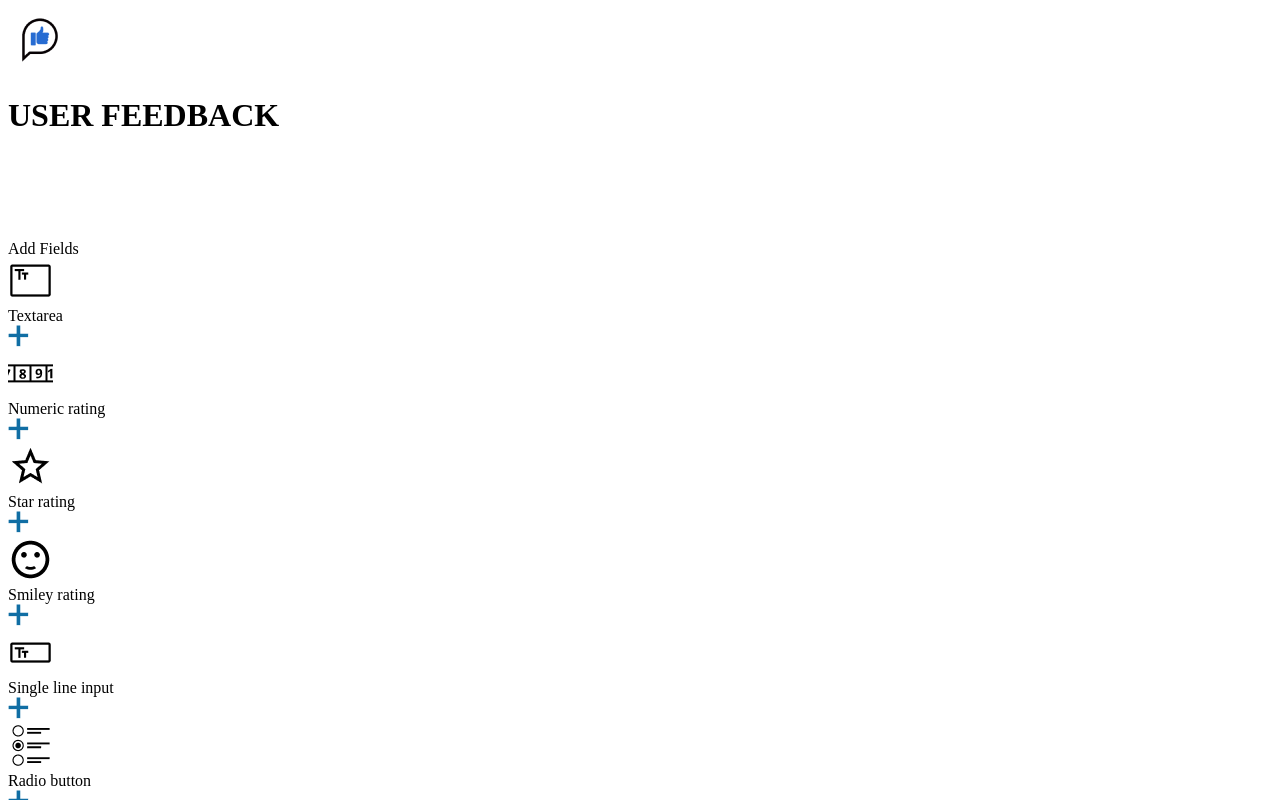
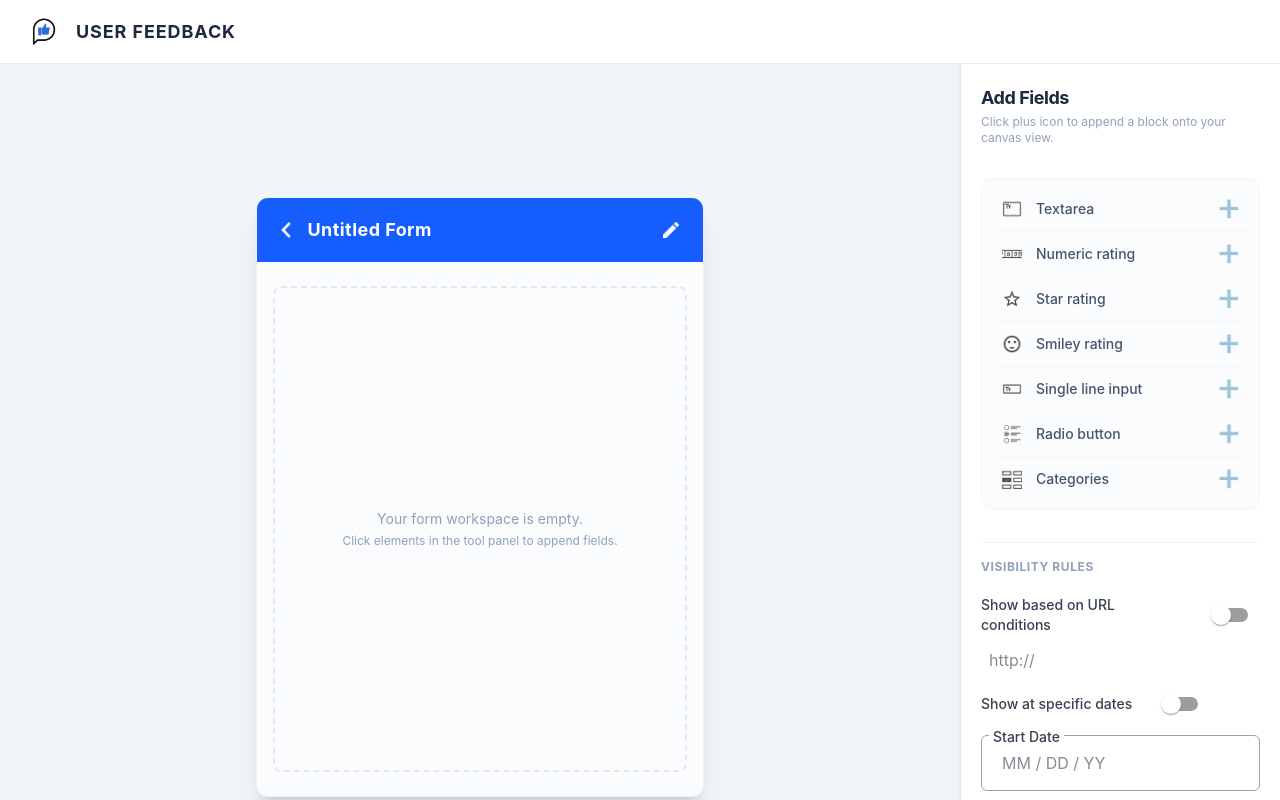
Before and after one commit to shisuime/Feedback-Form-Generator, a React (Vite) app: page /formGeneration in a window 1280 px wide. Shown: the top 800 px of the page. Built offline with nearby package versions, Linux system fonts and the light colour scheme.

Commit message:
styling adjustments

```diff
--- a/src/components/AdminPanelComponent/AdminPanelComponent.jsx
+++ b/src/components/AdminPanelComponent/AdminPanelComponent.jsx
@@ -1,12 +1,17 @@
 import { Outlet } from "react-router-dom";
 import TitleBar from "../TitleBar/TitleBar.jsx";
 
-
 const AdminPanelComponent = () => {
   return (
-    <div className="flex flex-col justify-center h-screen">
+    // min-h-screen gives a full-viewport base, flex-col stacks the header and content
+    // pt-16 creates safe padding for the fixed TitleBar so child content isn't covered
+    <div className="min-h-screen flex flex-col pt-16 bg-slate-50 text-slate-900 antialiased">
       <TitleBar />
-      <Outlet />
+
+      {/* flex-1 lets the main viewport grow dynamically, min-h-0 prevents accidental flex breaks */}
+      <main className="flex-1 flex flex-col min-h-0">
+        <Outlet />
+      </main>
     </div>
   );
 };
--- a/src/components/CategoryFields/CategoryFields.jsx
+++ b/src/components/CategoryFields/CategoryFields.jsx
@@ -14,7 +14,6 @@ import SmileRating from "../SmileRating/SmileRating";
 import RadioButton from "../RadioButton/RadioButton";
 import ToggleableInput from "../../common/ToggleableInput/ToggleableInput";
 
-
 const CategoryFields = () => {
   const fieldConfigStateHandler = useAppStore((state) => state.fieldConfigStateHandler);
   const setFieldConfigType = useAppStore((state) => state.setFieldConfigType);
@@ -25,88 +24,59 @@ const setdataFromFields = useAppStore((state) => state.setdataFromFields);
     fieldConfigStateHandler();
     setFieldConfigType(name, component);
   };
-  // done styling
+
   const categoriesArray = [
-    {
-      name: "Textarea",
-      object: textArea,
-      component: (
-        <TextArea value={dataFromFields} setValue={setdataFromFields} />   // done styling
-      ),
-    },
-    {
-      name: "Numeric rating",
-      object: numericRating,
-      component: <NumericRating />,   // done styling
-    },
-    {
-      name: "Star rating",
-      object: star,
-      component: <StarRating />,  // done styling
-    },
-    {
-      name: "Smiley rating",
-      object: smile,
-      component: <SmileRating />,  // done styling
-    },
-    {
-      name: "Single line input",
-      object: singleLine,
-      component: <TextArea />,   // done styling
-    },
-    {
-      name: "Radio button",
-      object: radioButton,
-      component: <RadioButton />, // done styling
-    },
-    {
-      name: "Categories",
-      object: categories,
-      component: <RadioButton />, // done styling
-    },
+    { name: "Textarea", object: textArea, component: <TextArea value={dataFromFields} setValue={setdataFromFields} /> },
+    { name: "Numeric rating", object: numericRating, component: <NumericRating /> },
+    { name: "Star rating", object: star, component: <StarRating /> },
+    { name: "Smiley rating", object: smile, component: <SmileRating /> },
+    { name: "Single line input", object: singleLine, component: <TextArea /> },
+    { name: "Radio button", object: radioButton, component: <RadioButton /> },
+    { name: "Categories", object: categories, component: <RadioButton /> },
   ];
 
   return (
-    <div className="flex flex-col px-10 gap-10 h-full relative z-10">
+    <div className="flex flex-col space-y-8 relative z-10">
 
-      {/* Header */}
-      <div className="text-2xl font-semibold pt-5">
-        Add Fields
+      {/* Title Section */}
+      <div>
+        <h3 className="text-lg font-bold text-slate-800 tracking-tight">Add Fields</h3>
+        <p className="text-xs text-slate-400 mt-0.5">Click plus icon to append a block onto your canvas view.</p>
       </div>
 
-      {/* Categories */}
-      <div className="flex flex-col gap-8">
+      {/* Row Element Categories Listing Field Wraps */}
+      <div className="flex flex-col border border-slate-100 rounded-xl bg-slate-50/50 p-2 divide-y divide-slate-100/70">
         {categoriesArray.map((e) => (
           <div
             key={e.name}
-            className="flex justify-between items-center"
+            className="flex justify-between items-center p-3 hover:bg-white rounded-lg transition duration-150 group"
           >
-            <div className="flex items-center gap-4">
+            <div className="flex items-center gap-3.5">
               <img
                 src={e.object}
                 alt={e.name}
-                className="w-[22.25px] h-[22.25px]"
+                className="w-5 h-5 opacity-70 group-hover:opacity-100 transition-opacity"
               />
-              <div className="text-sm font-medium">
+              <span className="text-sm font-medium text-slate-600 group-hover:text-slate-900 transition-colors">
                 {e.name}
-              </div>
+              </span>
             </div>
 
             <img
               src={strictPlus}
               alt="plus"
-              onClick={() =>
-                plusButtonHandler(e.name, e.component)
-              }
-              className="w-[22.25px] h-[22.25px] cursor-pointer hover:scale-110 transition-transform duration-200"
+              onClick={() => plusButtonHandler(e.name, e.component)}
+              className="w-5 h-5 cursor-pointer opacity-40 hover:opacity-100 hover:scale-115 transition-all duration-150"
             />
           </div>
         ))}
       </div>
 
-      {/* Visibility Logic */}
-      <div className="flex flex-col gap-5 w-full">
+      {/* System Logic Display Parameter Section Blocks Layout */}
+      <div className="pt-4 border-t border-slate-100 flex flex-col gap-4 w-full">
+        <h4 className="text-xs font-bold uppercase tracking-wider text-slate-400 mb-1">Visibility Rules</h4>
 
+        <div className="space-y-3">
           <ToggleableInput
             placeholder="http://"
             type="type2"
@@ -133,6 +103,7 @@ const setdataFromFields = useAppStore((state) => state.setdataFromFields);
           />
         </div>
       </div>
+    </div>
   );
 };
 
--- a/src/components/FieldConfig/FieldConfig.jsx
+++ b/src/components/FieldConfig/FieldConfig.jsx
@@ -2,21 +2,16 @@ import backBlack from "../../assets/backBlack.png";
 import useAppStore from "../../store/appStore";
 
 const FieldConfig = () => {
- // Pull each property individually for stable references
   const fieldConfigState = useAppStore((state) => state.fieldConfigState);
   const fieldConfigStateHandler = useAppStore((state) => state.fieldConfigStateHandler);
   const fieldConfigType = useAppStore((state) => state.fieldConfigType);
   const setFieldData = useAppStore((state) => state.setFieldData);
   const dataFromFields = useAppStore((state) => state.dataFromFields);
-// const addField = useAppStore((state) => state.addField); // You'll likely need this new action too
 
   if (!fieldConfigState) return null;
 
   const generateRandomId = (length = 8) => {
-    return (
-      "id_" +
-      Math.random().toString(36).replace(/^.{2}/, "").slice(0, length)
-    );
+    return "id_" + Math.random().toString(36).replace(/^.{2}/, "").slice(0, length);
   };
 
   const saveBtnHandler = (name, label) => {
@@ -25,50 +20,46 @@ const dataFromFields = useAppStore((state) => state.dataFromFields);
     fieldConfigStateHandler();
   };
 
-  const cancelHandler = () => {
-    fieldConfigStateHandler();
-  };
+  return (
+    // Fixed container bounding context safely matches exact dimensions inside the parent container shell
+    <div className="absolute inset-0 bg-white z-30 flex flex-col justify-between shadow-xl animate-in slide-in-from-right duration-200">
+      dasgrthfyjukilj
+      {/* Content Scroller Layout */}
+      <div className="flex-1 overflow-y-auto p-5 space-y-6">
 
-  return (
-    <div className="absolute top-0 right-0 h-full w-full bg-white shadow-[-4px_0_8px_rgba(0,0,0,0.1)] z-30 flex flex-col gap-8">
-
-      {/* Header */}
-      <div className="pt-3 pl-3 flex items-center gap-3">
+        {/* Header navigation bar layout */}
+        <div className="flex items-center gap-3 pb-4 border-b border-slate-100">
           <img
             src={backBlack}
             alt="back"
             onClick={fieldConfigStateHandler}
-          className="cursor-pointer"
+            className="cursor-pointer p-1 hover:bg-slate-100 rounded-full transition duration-150"
           />
-        <div className="font-medium text-gray-700">
-          Back to Add Fields
+          <span className="font-semibold text-sm text-slate-700">
+            Back to Fields Drawer
+          </span>
+        </div>
+
+        {/* Form Generation Component Injector Section Container */}
+        <div className="bg-slate-50/60 p-4 rounded-lg border border-slate-100">
+          <h4 className="text-xs font-bold uppercase tracking-wider text-slate-400 mb-3">Field Options</h4>
+          {fieldConfigType?.component}
         </div>
       </div>
 
-      {/* Body */}
-      <div className="pl-5 flex flex-col gap-3">
-        {fieldConfigType?.component}
-      </div>
-
-      {/* Buttons */}
-      <div className="mt-auto pl-5 pb-6 flex gap-4">
+      {/* Persistent Sticky Bottom Action Toolbar Panel Control Blocks */}
+      <div className="p-4 bg-slate-50 border-t border-slate-200/80 flex items-center justify-end gap-3 shrink-0">
         <button
-          onClick={() =>
-            saveBtnHandler(
-              fieldConfigType?.name,
-              dataFromFields?.inputData
-            )
-          }
-          className="h-10.5 w-20.5 bg-white rounded-md shadow-md font-semibold hover:shadow-lg transition"
+          onClick={fieldConfigStateHandler}
+          className="h-10 px-4 bg-white border border-slate-200 text-slate-600 rounded-lg text-xs font-bold uppercase tracking-wider hover:bg-slate-100 transition shadow-xs cursor-pointer"
         >
-          SAVE
+          Cancel
         </button>
-
         <button
-          onClick={cancelHandler}
-          className="h-10.5 w-20.5 bg-white rounded-md shadow-md font-semibold hover:shadow-lg transition"
+          onClick={() => saveBtnHandler(fieldConfigType?.name, dataFromFields?.inputData)}
+          className="h-10 px-5 bg-blue-600 text-white rounded-lg text-xs font-bold uppercase tracking-wider hover:bg-blue-700 transition shadow-sm cursor-pointer"
         >
-          CANCEL
+          Save Field
         </button>
       </div>
     </div>
--- a/src/components/Form/Form.jsx
+++ b/src/components/Form/Form.jsx
@@ -13,7 +13,6 @@ import {
 const Form = () => {
   const navigate = useNavigate();
 
-  // Stable selectors (one per line)
   const formName = useAppStore((state) => state.formName);
   const modalStateHandler = useAppStore((state) => state.modalStateHandler);
   const setSaveAndpublishBtnState = useAppStore((state) => state.setSaveAndpublishBtnState);
@@ -33,33 +32,45 @@ const Form = () => {
     const oldIndex = formElements.findIndex((e) => e.id === active.id);
     const newIndex = formElements.findIndex((e) => e.id === over.id);
 
-    // Update the store directly
     setFormElements(arrayMove(formElements, oldIndex, newIndex));
   };
 
   return (
-    <div className="h-188 w-125 ml-87.5 rounded-md bg-white shadow-lg flex flex-col">
+    // Max width and responsive margins simulate a clean floating tablet/form canvas
+    <div className="w-full max-w-md h-[75vh] min-h-[500px] rounded-xl bg-white shadow-xl flex flex-col border border-slate-200/60 overflow-hidden">
+
       {/* Header */}
-      <div className="h-18.5 bg-[#5578f4] flex items-center gap-4 px-8 rounded-t-md">
+      <div className="h-16 bg-blue-600 flex items-center justify-between px-6 shrink-0">
+        <div className="flex items-center gap-4">
           <img
             src={back}
             alt="back"
             onClick={backButtonHandler}
-          className="h-5 w-[12.35px] cursor-pointer hover:opacity-80 transition"
+            className="h-4 w-auto cursor-pointer hover:scale-110 active:opacity-70 transition-transform duration-150"
           />
-        <div className="text-white font-bold text-2xl">{formName}</div>
+          <h2 className="text-white font-bold text-lg tracking-wide truncate max-w-[240px]">
+            {formName || "Untitled Form"}
+          </h2>
+        </div>
         <img
           src={edit}
           alt="edit"
           onClick={modalStateHandler}
-          className="h-4.5 w-4.5 cursor-pointer hover:opacity-80 transition"
+          className="h-4 w-4 cursor-pointer hover:scale-110 active:opacity-70 transition-transform duration-150 brightness-0 invert"
         />
       </div>
 
-      {/* Fields Area */}
-      <div className="flex-1 flex flex-col items-center gap-5 pt-4 pb-4 overflow-y-auto scrollbar-hide">
+      {/* Fields Workspace Area */}
+      <div className="flex-1 bg-slate-50/50 px-4 py-6 overflow-y-auto space-y-4">
         <DndContext onDragEnd={handleDragEnd} collisionDetection={closestCorners}>
           <SortableContext items={formElements} strategy={verticalListSortingStrategy}>
+            {formElements.length === 0 ? (
+              <div className="h-full flex flex-col items-center justify-center text-center p-6 border-2 border-dashed border-slate-200 rounded-lg text-slate-400">
+                <p className="text-sm">Your form workspace is empty.</p>
+                <p className="text-xs mt-1 text-slate-400">Click elements in the tool panel to append fields.</p>
+              </div>
+            ) : (
+              <div className="flex flex-col gap-4">
                 {formElements.map((e) => (
                   <TestComponent
                     key={e.id}
@@ -68,6 +79,8 @@ const Form = () => {
                     deleteFunc={() => deleteField(e.id)}
                   />
                 ))}
+              </div>
+            )}
           </SortableContext>
         </DndContext>
       </div>
--- a/src/components/FormGeneration/FormGeneration.jsx
+++ b/src/components/FormGeneration/FormGeneration.jsx
@@ -1,9 +1,8 @@
-
-import CategoryFields from "../CategoryFields/CategoryFields"
+import CategoryFields from "../CategoryFields/CategoryFields";
 import Modal from "../../common/Modal/Modal";
 import EditFeedbackTitlePopUp from "../EditFeedbackTitlePopUp/EditFeedbackTitlePopUp";
 import FieldConfig from "../FieldConfig/FieldConfig";
-import Form from "../Form/Form"
+import Form from "../Form/Form";
 
 const FormGeneration = () => {
   return (
@@ -13,20 +12,33 @@ const FormGeneration = () => {
         <EditFeedbackTitlePopUp />
       </Modal>
 
-      <div className="h-[calc(100vh-64px)] w-full flex relative">
 
-        {/* Canvas */}
-        <div className="h-full w-[80%] bg-[#f3f3f3] overflow-auto flex items-center justify-center">
-          {/* done styling */}
+      {/* Main workspace shell filling remaining screen real estate seamlessly */}
+      {/* flex-1 lets this grow to fill the screen below the TitleBar, min-h-0 freezes the height boundary */}
+      <div className="flex-1 w-full flex relative min-h-0 overflow-hidden">
+
+        {/* Canvas Area (Left Side) */}
+        {/* Removing h-full and using flex-1 with min-h-0 lets the container handle its own scrollable viewport perfectly */}
+        <div className="flex-1 min-h-0 bg-slate-100 overflow-y-auto flex items-center justify-center p-8">
+          <div className="w-full max-w-4xl flex items-center justify-center">
             {/*--------------------- need arch design in store --------------------------------*/}
-          <Form />
+            <Form />
+          </div>
         </div>
 
-        {/* Tools Panel */}
-        <div className="h-full w-[20%] bg-white shadow-[-4px_0_8px_rgba(0,0,0,0.1)] relative z-10">
-          <FieldConfig /> {/* done styling */}
-          <CategoryFields /> {/* done styling */}
-        </div>
+        {/* Tools Panel Sidebar (Right Side) */}
+        {/* shrink-0 ensures the sidebar maintains its exact width; min-h-0 clamps the viewport height */}
+        <aside className="w-80 min-h-0 bg-white border-l border-slate-200 flex flex-col relative z-10 shrink-0 shadow-sm">
+          {/* Scrollable area inside the panel so configurations never overflow the viewport */}
+          <div className="flex-1 overflow-y-auto divide-y divide-slate-100 min-h-0">
+            {/* <div className="p-5">
+              <FieldConfig />
+            </div> */}
+            <div className="p-5">
+              <CategoryFields />
+            </div>
+          </div>
+        </aside>
 
       </div>
     </>
--- a/src/components/FormsPanel/FormsPanel.jsx
+++ b/src/components/FormsPanel/FormsPanel.jsx
@@ -1,5 +1,4 @@
-
-import CreateFeedbackPopUp from "../CreateFeedbackPopUp/CreateFeedbackPopUp"
+import CreateFeedbackPopUp from "../CreateFeedbackPopUp/CreateFeedbackPopUp";
 import CreateForm from "../CreateForm/CreateForm";
 import Modal from "../../common/Modal/Modal";
 
@@ -7,10 +6,27 @@ const FormsPanel = () => {
   return (
     <>
       <Modal>
-        <CreateFeedbackPopUp/>
+        <CreateFeedbackPopUp />
       </Modal>
-      <div className="flex flex-wrap gap-20 pt-30 pl-7.5 bg-[#f3f3f3] cursor-pointer relative h-screen">
-        <CreateForm />
+
+      {/* Fills remaining screen space seamlessly with vertical scrolling enabled for a growing list of forms */}
+      <div className="flex-1 bg-slate-50 p-6 md:p-10 overflow-y-auto">
+        <div className="max-w-7xl mx-auto">
+
+          {/* Dashboard Header Section */}
+          <div className="mb-8">
+            <h1 className="text-2xl font-bold text-slate-900 tracking-tight">Feedback Forms</h1>
+            <p className="text-sm text-slate-500 mt-1">
+              Create new feedback templates or manage your existing forms.
+            </p>
+          </div>
+
+          {/* Form Cards Grid */}
+          <div className="flex flex-wrap gap-6 items-start">
+            <CreateForm />
+          </div>
+
+        </div>
       </div>
     </>
   );
--- a/src/components/TitleBar/TitleBar.jsx
+++ b/src/components/TitleBar/TitleBar.jsx
@@ -3,31 +3,31 @@ import useAppStore from "../../store/appStore";
 
 const TitleBar = () => {
   // Pull the value directly from the state
-const saveAndpublishBtnState = useAppStore((state) => state.saveAndpublishBtnState);
+  const saveAndpublishBtnState = useAppStore((state) => state.saveAndpublishBtnState);
 
   return (
-    <div className="fixed top-0 left-0 w-full h-16 bg-white flex items-center justify-between shadow-md z-10">
+    <div className="fixed top-0 left-0 w-full h-16 bg-white flex items-center justify-between border-b border-slate-200/80 px-4 md:px-6 z-50">
 
       {/* Left Section */}
-      <div className="flex items-center gap-2.5 h-16">
+      <div className="flex items-center gap-3 h-16">
         <img
           src={TitleIcon}
-          className="h-16 w-16"
-          alt="none"
+          className="h-10 w-10 object-contain rounded-md"
+          alt="App Logo"
         />
-        <h1 className="text-xl font-semibold">
-          USER FEEDBACK
+        <h1 className="text-lg font-bold tracking-wider text-slate-800 uppercase">
+          User Feedback
         </h1>
       </div>
 
       {/* Right Section */}
       {saveAndpublishBtnState && (
-        <div className="flex gap-7.5 pr-2.5">
-          <button className="h-10.5 w-20.5 bg-[#1eb5e3] text-white rounded-md font-extrabold shadow-lg">
-            SAVE
+        <div className="flex items-center gap-4">
+          <button className="h-10 px-5 bg-sky-500 hover:bg-sky-600 active:scale-95 text-white text-xs font-bold uppercase tracking-wider rounded-lg shadow-xs hover:shadow-sm transition-all duration-150 cursor-pointer">
+            Save
           </button>
-          <button className="h-10.5 w-20.5 bg-[#168300] text-white rounded-md font-extrabold shadow-lg">
-            PUBLISH
+          <button className="h-10 px-5 bg-emerald-600 hover:bg-emerald-700 active:scale-95 text-white text-xs font-bold uppercase tracking-wider rounded-lg shadow-xs hover:shadow-sm transition-all duration-150 cursor-pointer">
+            Publish
           </button>
         </div>
       )}
--- a/src/main.jsx
+++ b/src/main.jsx
@@ -4,6 +4,7 @@ import AdminPanelpage from './pages/AdminPanelPage';
 import FormsPanel from './components/FormsPanel/FormsPanel';
 import HomePage from './pages/HomePage';
 import FormGeneration from './components/FormGeneration/FormGeneration';
+import './index.css';
 
 
 
```
Lines whose indentation alone changed are shown as unchanged.
